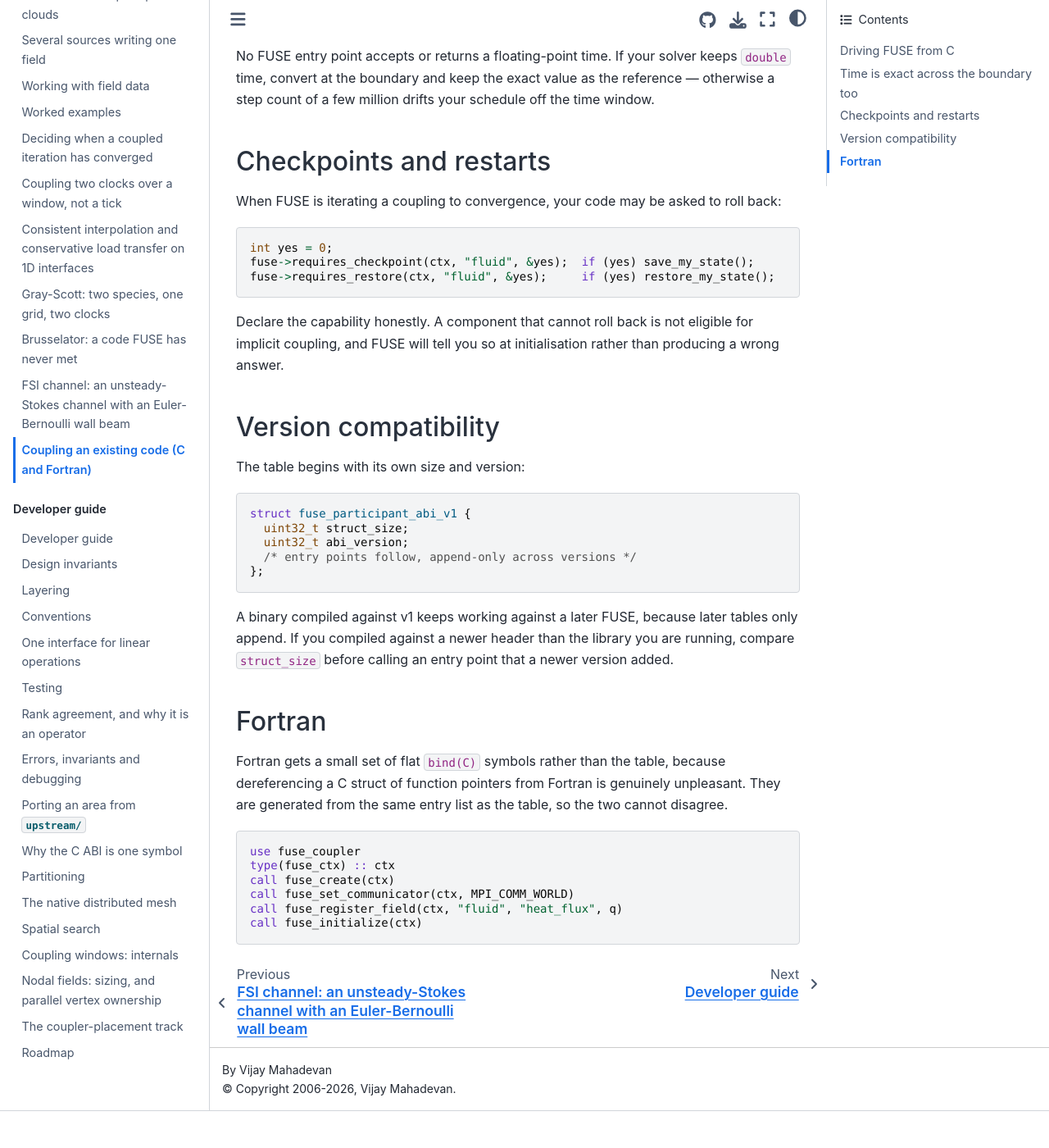
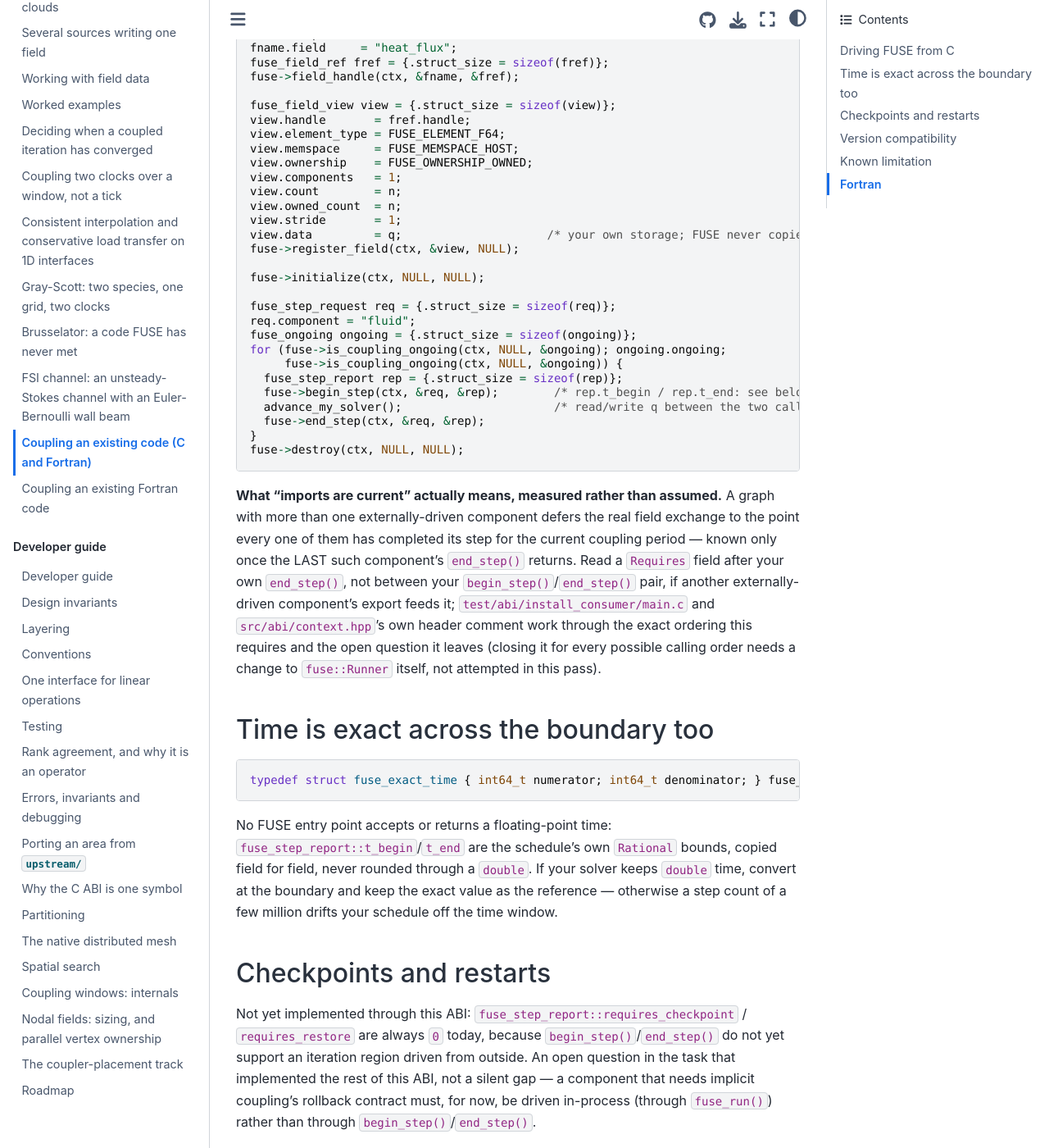
Before and after one commit to vijaysm/fuse, a Sphinx documentation site: the page built from docs/user/c-abi.md, in a window 1280 px wide and 1400 px high, scrolled down 1248 px. Shown: the whole window at 82% size. Built offline with Sphinx 7.4.7 and the Sphinx Book theme 1.1.4, drawn with Linux system fonts in a browser that asks for light colours; before the commit the page ends 2603 px from its top, so only the background shows below that; some of the changed text lies outside the part shown.

Commit message:
Record the ABI's tests, mutation evidence and user documentation
Thirteen matrix rows present, five mutation rows killed by hand; c-abi.md rewritten for the struct-based calls and fortran.md added.

````diff
--- a/docs/user/c-abi.md
+++ b/docs/user/c-abi.md
@@ -1,18 +1,21 @@
 # Coupling an existing code (C and Fortran)
 
 :::{note}
-**Planned.** Specified and scheduled; see the [roadmap](../dev/roadmap.md). The design rationale is
-in [](../dev/abi-design.md).
+The participant ABI below (`libfuse-abi`, `include/fuse/abi/{types.h,participant.h}`) is
+implemented and tested (`build-evidence/abi-matrix.toml`'s "C ABI" track). The provider ABI (FUSE
+owning the loop and driving your component as a plugin) is still planned; see the
+[roadmap](../dev/roadmap.md). The design rationale for both is in [](../dev/abi-design.md).
 :::
 
-FUSE exposes two C ABIs for two opposite situations:
+FUSE exposes (or will expose) two C ABIs for two opposite situations:
 
 **Participant ABI**
 : Your code owns its time loop and drives FUSE. Use this to couple an existing simulation with
-  minimal intrusion.
+  minimal intrusion. This is the one described below.
 
 **Provider ABI**
-: FUSE owns the loop and drives your component as a plugin, possibly loaded at runtime.
+: FUSE owns the loop and drives your component as a plugin, possibly loaded at runtime. Not yet
+  implemented.
 
 Both work the same way: **one exported symbol returns a versioned table of function pointers.** There
 is no prefixed family of symbols to collide with anything else on your system, and the entry points
@@ -20,50 +23,86 @@
 
 ## Driving FUSE from C
 
+Every entry point has the shape `fuse_status f(fuse_ctx* ctx, const IN* in, OUT* out)`: `IN`/`OUT`
+are plain structs from `fuse/abi/types.h`, each beginning with `uint32_t struct_size` that the
+caller sets to `sizeof` of the struct it was compiled against (see "Version compatibility" below).
+Pass `NULL` where the entry's documented type is `fuse_null` — there is nothing to fill in.
+
 ```c
 #include <fuse/abi/participant.h>
+#include <string.h>
 
-const fuse_participant_abi_v1* fuse = fuse_coupler_abi(1);
-if (!fuse) { /* this build does not speak v1 */ }
+const fuse_participant_abi_v1* fuse = fuse_coupler_abi(FUSE_ABI_VERSION);
+if (!fuse) { /* this build does not speak the version you asked for */ }
 
-fuse_ctx* ctx = fuse->create();
-fuse->load_graph_yaml(ctx, "coupling.yaml");
-fuse->set_communicator(ctx, (int64_t)MPI_Comm_c2f(MPI_COMM_WORLD));
-fuse->register_field(ctx, "fluid", "heat_flux", q, n, 1, 0);
-fuse->initialize(ctx);
+fuse_context_out co = {.struct_size = sizeof(co)};
+fuse->create(NULL, NULL, &co);
+fuse_ctx* ctx = co.ctx;
 
-int ongoing = 0;
-for (fuse->is_coupling_ongoing(ctx, &ongoing); ongoing;
-     fuse->is_coupling_ongoing(ctx, &ongoing)) {
-  fuse->begin_step(ctx, "fluid");
-  advance_my_solver();
-  fuse->end_step(ctx, "fluid");
+fuse_graph_source src = {.struct_size = sizeof(src)};
+src.yaml_path = "coupling.yaml";          /* or set .bytes/.byte_count instead */
+fuse->load_graph(ctx, &src, NULL);
+
+fuse_field_name fname = {.struct_size = sizeof(fname)};
+fname.component = "fluid";
+fname.field     = "heat_flux";
+fuse_field_ref fref = {.struct_size = sizeof(fref)};
+fuse->field_handle(ctx, &fname, &fref);
+
+fuse_field_view view = {.struct_size = sizeof(view)};
+view.handle       = fref.handle;
+view.element_type = FUSE_ELEMENT_F64;
+view.memspace     = FUSE_MEMSPACE_HOST;
+view.ownership    = FUSE_OWNERSHIP_OWNED;
+view.components   = 1;
+view.count        = n;
+view.owned_count  = n;
+view.stride       = 1;
+view.data         = q;                     /* your own storage; FUSE never copies it */
+fuse->register_field(ctx, &view, NULL);
+
+fuse->initialize(ctx, NULL, NULL);
+
+fuse_step_request req = {.struct_size = sizeof(req)};
+req.component = "fluid";
+fuse_ongoing ongoing = {.struct_size = sizeof(ongoing)};
+for (fuse->is_coupling_ongoing(ctx, NULL, &ongoing); ongoing.ongoing;
+     fuse->is_coupling_ongoing(ctx, NULL, &ongoing)) {
+  fuse_step_report rep = {.struct_size = sizeof(rep)};
+  fuse->begin_step(ctx, &req, &rep);        /* rep.t_begin / rep.t_end: see below */
+  advance_my_solver();                      /* read/write q between the two calls */
+  fuse->end_step(ctx, &req, &rep);
 }
-fuse->destroy(ctx);
+fuse->destroy(ctx, NULL, NULL);
 ```
+
+**What "imports are current" actually means, measured rather than assumed.** A graph with more
+than one externally-driven component defers the real field exchange to the point every one of
+them has completed its step for the current coupling period — known only once the LAST such
+component's `end_step()` returns. Read a `Requires` field after your own `end_step()`, not between
+your `begin_step()`/`end_step()` pair, if another externally-driven component's export feeds it;
+`test/abi/install_consumer/main.c` and `src/abi/context.hpp`'s own header comment work through the
+exact ordering this requires and the open question it leaves (closing it for every possible calling
+order needs a change to `fuse::Runner` itself, not attempted in this pass).
 
 ## Time is exact across the boundary too
 
 ```c
-typedef struct fuse_time { int64_t num; int64_t den; } fuse_time;
+typedef struct fuse_exact_time { int64_t numerator; int64_t denominator; } fuse_exact_time;
 ```
 
-No FUSE entry point accepts or returns a floating-point time. If your solver keeps `double` time,
-convert at the boundary and keep the exact value as the reference — otherwise a step count of a few
-million drifts your schedule off the time window.
+No FUSE entry point accepts or returns a floating-point time: `fuse_step_report::t_begin`/`t_end`
+are the schedule's own `Rational` bounds, copied field for field, never rounded through a `double`.
+If your solver keeps `double` time, convert at the boundary and keep the exact value as the
+reference — otherwise a step count of a few million drifts your schedule off the time window.
 
 ## Checkpoints and restarts
 
-When FUSE is iterating a coupling to convergence, your code may be asked to roll back:
-
-```c
-int yes = 0;
-fuse->requires_checkpoint(ctx, "fluid", &yes);  if (yes) save_my_state();
-fuse->requires_restore(ctx, "fluid", &yes);     if (yes) restore_my_state();
-```
-
-Declare the capability honestly. A component that cannot roll back is not eligible for implicit
-coupling, and FUSE will tell you so at initialisation rather than producing a wrong answer.
+Not yet implemented through this ABI: `fuse_step_report::requires_checkpoint` /
+`requires_restore` are always `0` today, because `begin_step()`/`end_step()` do not yet support an
+iteration region driven from outside. An open question in the task that implemented the rest of
+this ABI, not a silent gap — a component that needs implicit coupling's rollback contract must, for
+now, be driven in-process (through `fuse_run()`) rather than through `begin_step()`/`end_step()`.
 
 ## Version compatibility
 
@@ -79,19 +118,24 @@
 
 A binary compiled against v1 keeps working against a later FUSE, because later tables only append.
 If you compiled against a newer header than the library you are running, compare `struct_size`
-before calling an entry point that a newer version added.
+before calling an entry point that a newer version added; the same comparison applies to every
+individual argument struct (`fuse/abi/types.h`), each of which carries its own `struct_size` for
+exactly this reason.
+
+## Known limitation
+
+`fuse_begin_step()`/`fuse_end_step()` drive the real `fuse::Runner` by deferring one
+`run_period()` call to the point every externally-driven component in the graph has completed a
+period (`src/abi/context.hpp`'s header comment has the full mechanism). This is exact for the
+ordinary case — reading a `Requires` field after your own `end_step()` — but is not a literal
+implementation of entries.def's "imports are current on return [of begin_step]" for every possible
+interleaving of calls across multiple externally-driven components. Closing that gap fully would
+need `fuse::Runner` itself to support pausing mid-period, which this task's scope did not include;
+see its reported open questions.
 
 ## Fortran
 
 Fortran gets a small set of flat `bind(C)` symbols rather than the table, because dereferencing a C
 struct of function pointers from Fortran is genuinely unpleasant. They are generated from the same
-entry list as the table, so the two cannot disagree.
-
-```fortran
-use fuse_coupler
-type(fuse_ctx) :: ctx
-call fuse_create(ctx)
-call fuse_set_communicator(ctx, MPI_COMM_WORLD)
-call fuse_register_field(ctx, "fluid", "heat_flux", q)
-call fuse_initialize(ctx)
-```
+entry list as the table, so the two cannot disagree. See [](fortran.md) for the module, the calling
+convention, and a worked example.
````
Also changed, not shown: docs/index.md (+1 -0 lines), docs/user/fortran.md (added, +118 -0 lines), docs/user/index.md (+2 -1 lines), 3 other files.
